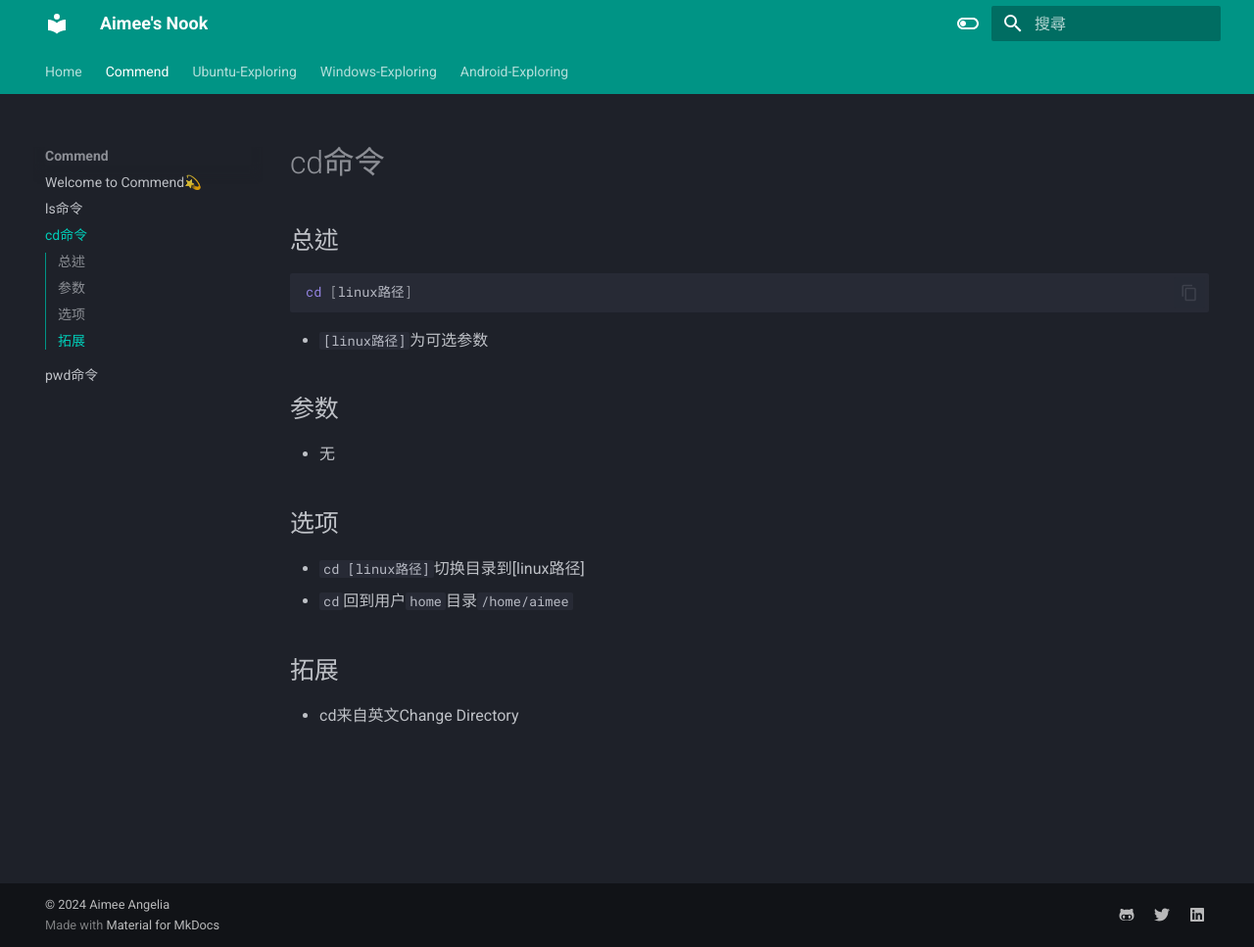
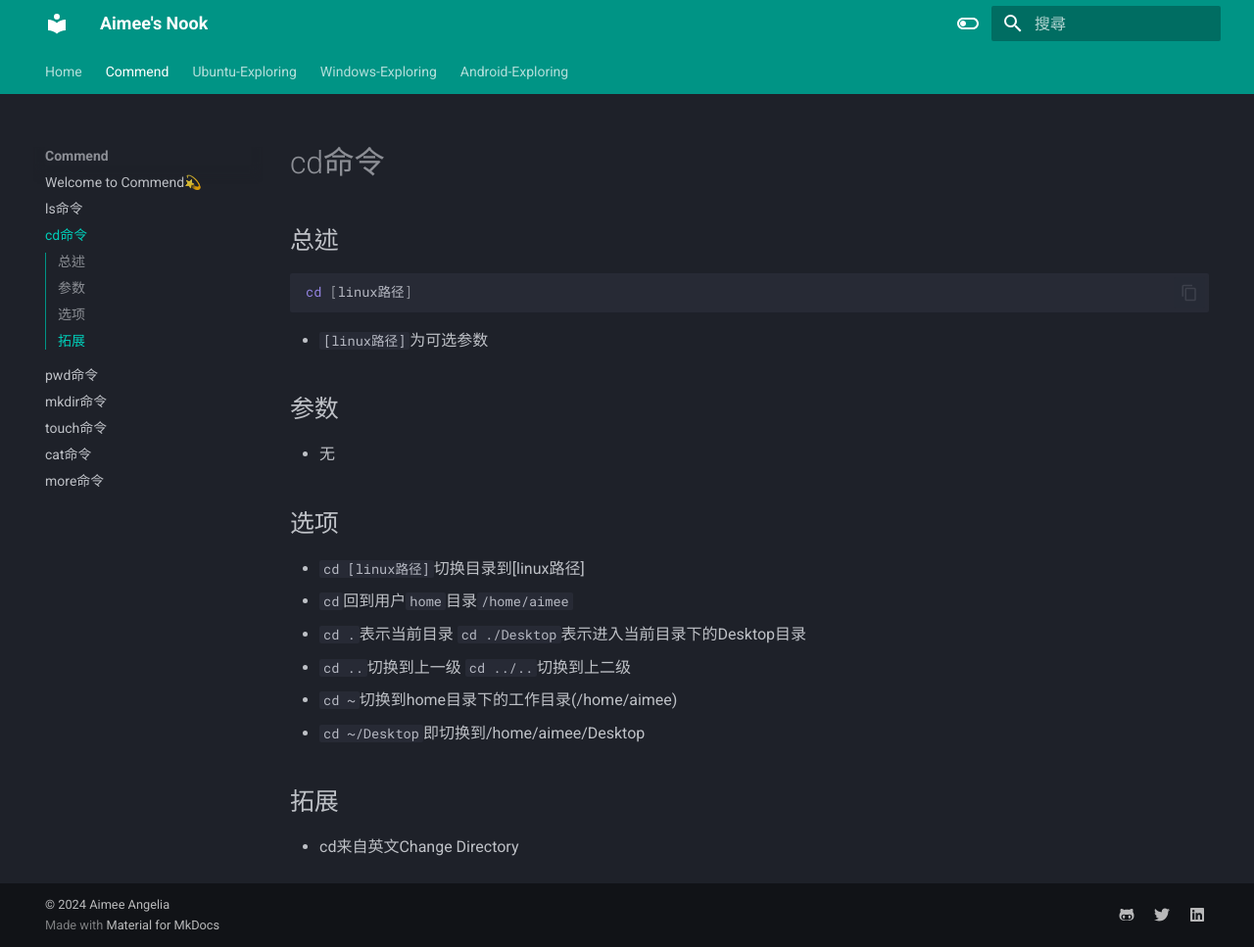
Before and after one commit to AimeeAngelia/AimeeAngelia.github.io, an MkDocs documentation site: the page built from docs/Commend/cd.md, in a window 1280 px wide and 967 px high. Shown: the whole window at 98% size. Built offline with MkDocs 1.6.1 and Material for MkDocs 9.7.7, drawn with Linux system fonts in a browser that asks for light colours.

Commit message:
someStudyNotes

```diff
--- a/docs/Commend/cd.md
+++ b/docs/Commend/cd.md
@@ -16,6 +16,10 @@ cd [linux路径]
 
 * `cd [linux路径]`切换目录到[linux路径]
 * `cd`回到用户`home`目录`/home/aimee`
+* `cd .`表示当前目录 `cd ./Desktop`表示进入当前目录下的Desktop目录
+* `cd ..`切换到上一级 `cd ../..`切换到上二级
+* `cd ~`切换到home目录下的工作目录(/home/aimee)
+* `cd ~/Desktop`即切换到/home/aimee/Desktop
 
 ## 拓展
 
--- a/mkdocs.yml
+++ b/mkdocs.yml
@@ -66,6 +66,10 @@ nav:
     - Commend/ls.md
     - Commend/cd.md
     - Commend/pwd.md
+    - Commend/mkdir.md
+    - Commend/touch.md
+    - Commend/cat.md
+    - Commend/more.md
   - Ubuntu-Exploring:
     - under-construction.md
   - Windows-Exploring:
```
Also changed, not shown: docs/Commend/cat.md (added, +18 -0 lines), docs/Commend/mkdir.md (added, +22 -0 lines), docs/Commend/more.md (added, +20 -0 lines), docs/Commend/touch.md (added, +18 -0 lines).
